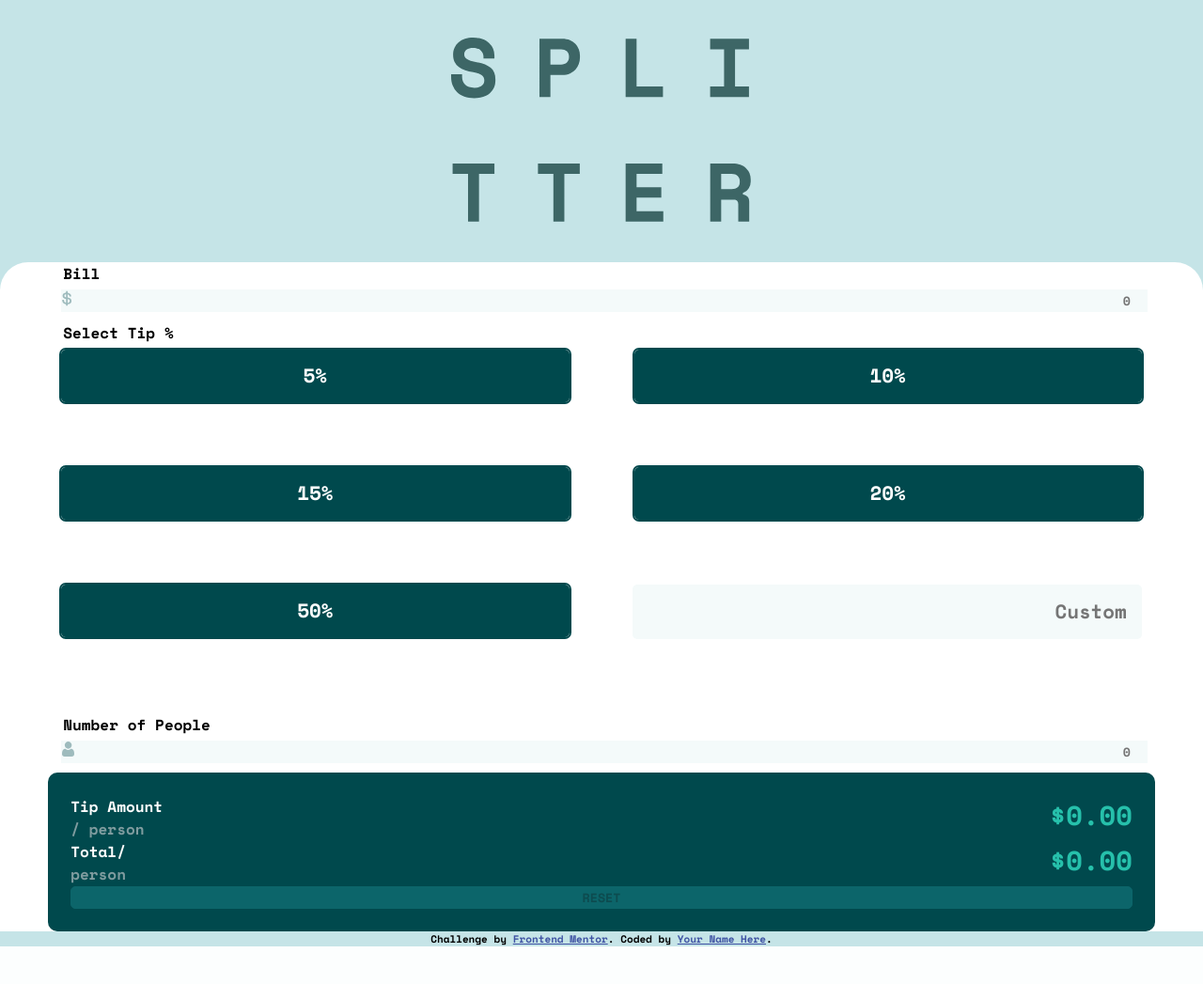
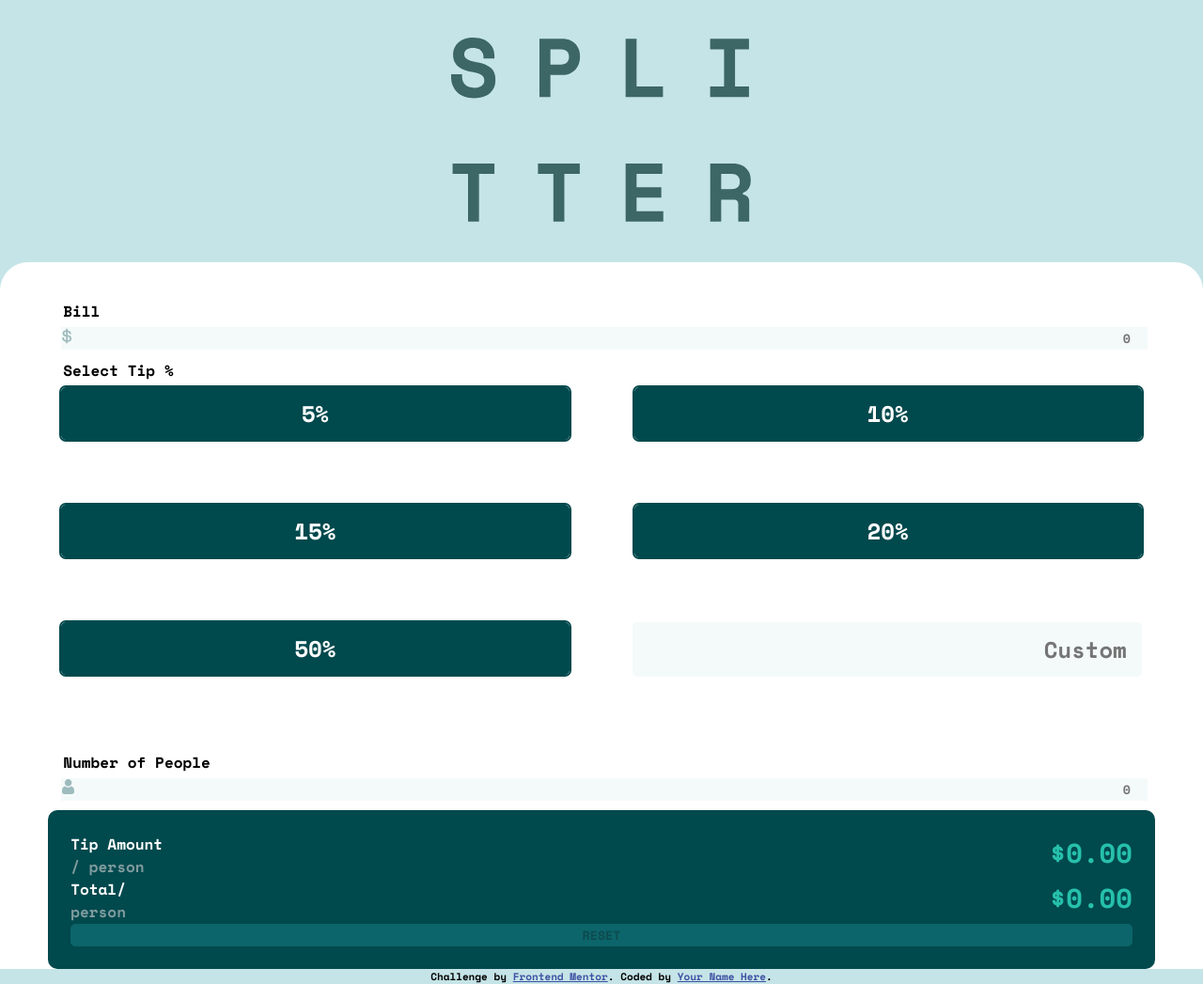
Before and after one commit to Lidobix/FM_Tip_calculator_app, a PHP site: page / in a window 1280 px wide. Shown: the whole page at 94% size. Before the commit the page ends 1007 px from the top, so only its background shows below. Run offline with PHP 8.4, Linux system fonts and the light colour scheme.

Commit message:
retouche padding général

```diff
--- a/styles.css
+++ b/styles.css
@@ -47,7 +47,7 @@ margin: 5vh 0 5vh 0 ;
 
 #calculatorContent{
 
-    padding:0 4vw 0 4vw
+    padding:5vh 4vw 0 4vw
 }
 
 #paramWindow{
@@ -102,7 +102,7 @@ fieldset{
     height: 7vh;
     width:47%;
 
-    font-size: 1.3em;
+    font-size: 1.5em;
     margin-bottom: 6%;
 }
 
@@ -128,6 +128,7 @@ input[type=number]{
     display: block;
     background-color:  hsl(189, 41%, 97%);
     -moz-appearance:textfield ;
+
 
 }
 
```
